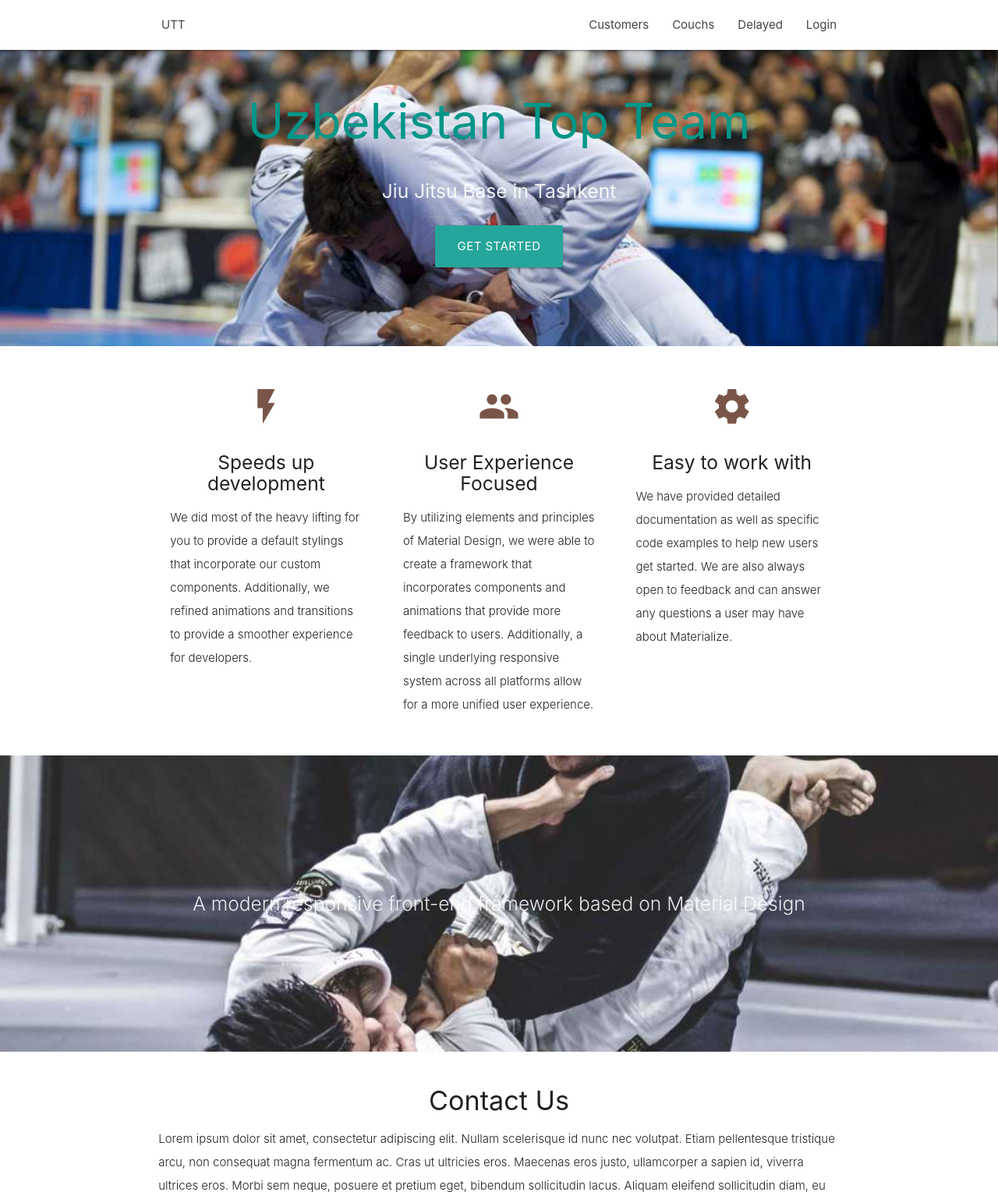
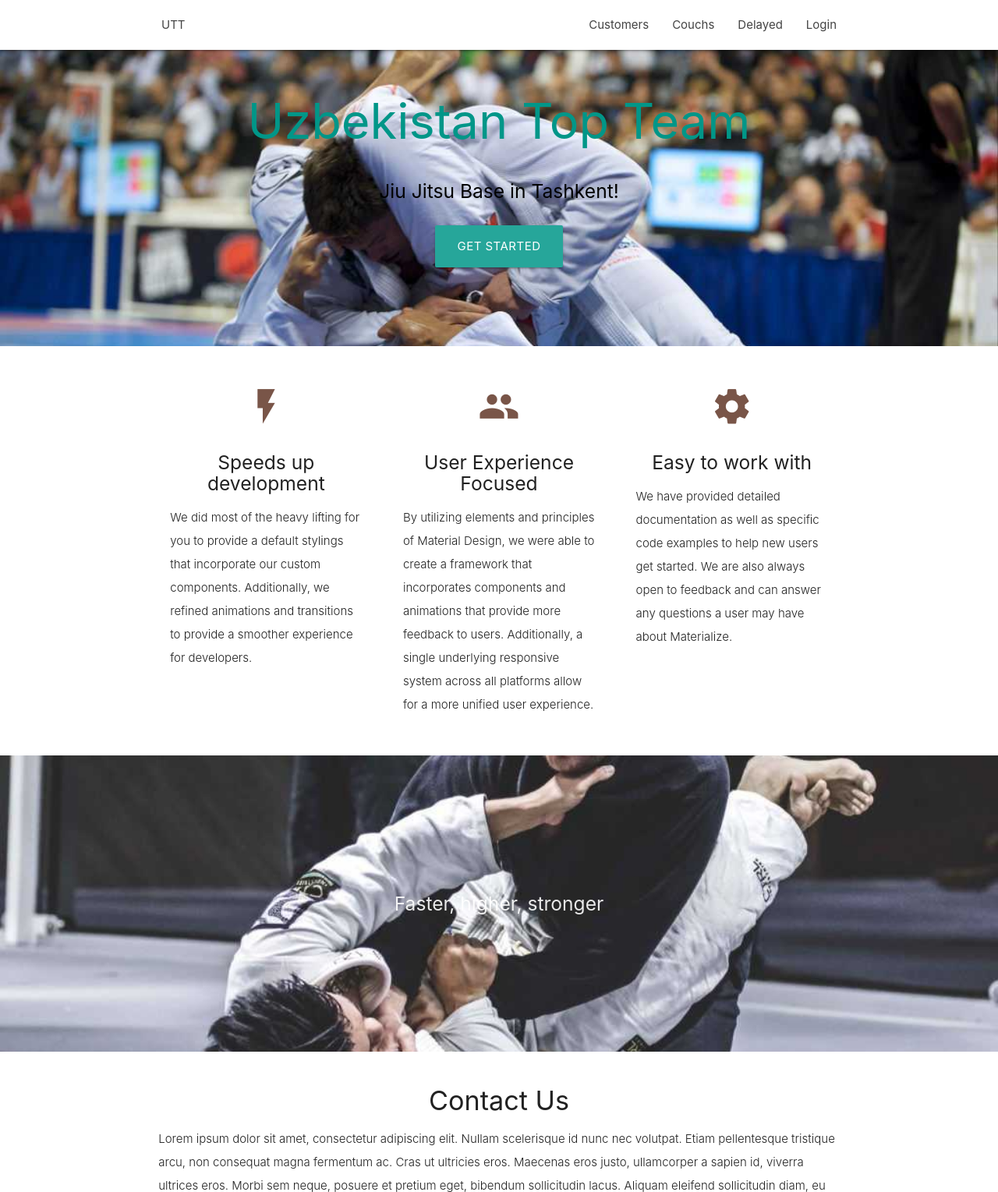
Before and after one commit to berzezek/UTT, a Django app: page / in a window 1280 px wide. Shown: the top 1529 px of the page at 78% size. Run offline with Django 4.2, Linux system fonts and the light colour scheme; some libraries are stand-ins or nearby versions.

Commit message:
some change in index.html

```diff
--- a/customers/templates/customers/index.html
+++ b/customers/templates/customers/index.html
@@ -9,7 +9,7 @@
         <br><br>
         <h1 class="header center teal-text">Uzbekistan Top Team</h1>
         <div class="row center">
-          <h5 class="header col s12 dark">Jiu Jitsu Base in Tashkent</h5>
+          <h5 class="header col s12 black-text">Jiu Jitsu Base in Tashkent!</h5>
         </div>
         <div class="row center">
           <a href="{% url 'home' %}" id="download-button" class="btn-large waves-effect waves-light teal lighten-1">Get Started</a>
@@ -63,7 +63,7 @@
     <div class="section no-pad-bot">
       <div class="container">
         <div class="row center">
-          <h5 class="header col s12 light">A modern responsive front-end framework based on Material Design</h5>
+          <h5 class="header col s12">Faster, higher, stronger</h5>
         </div>
       </div>
     </div>
```
